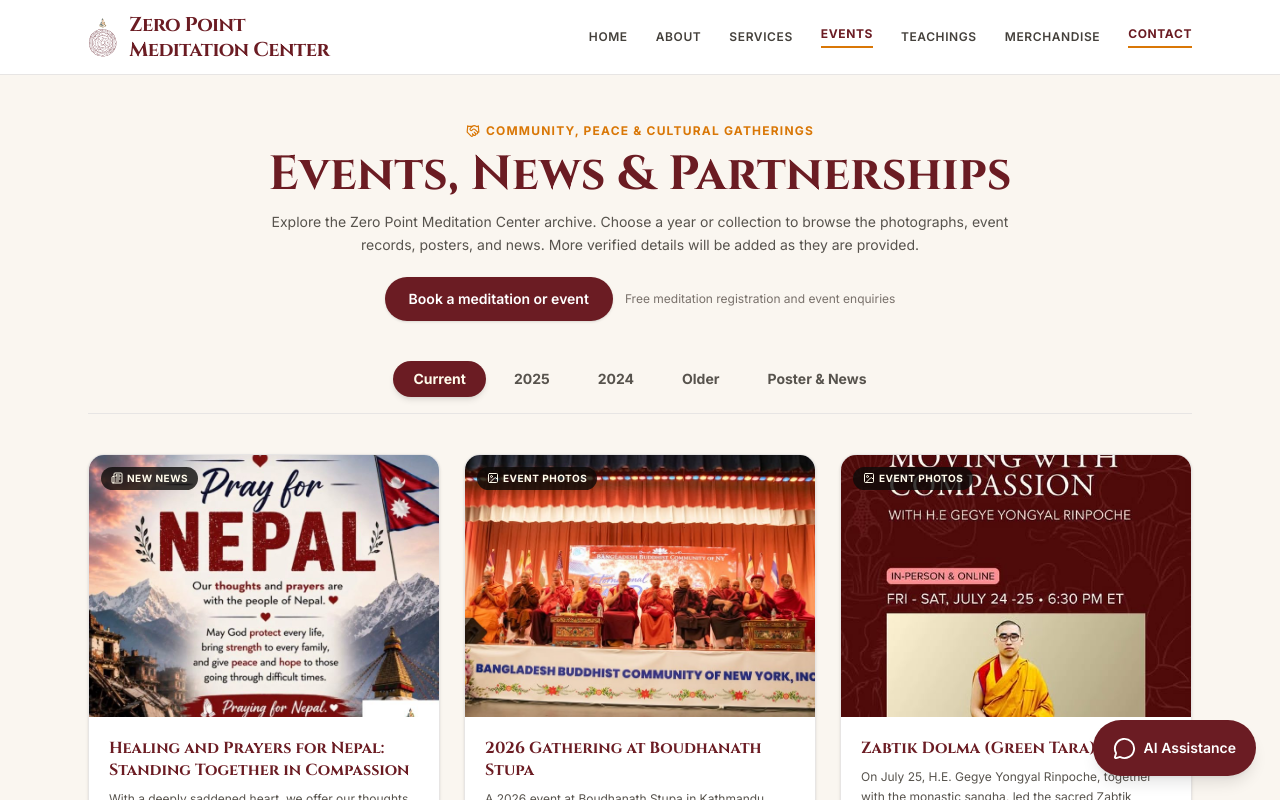
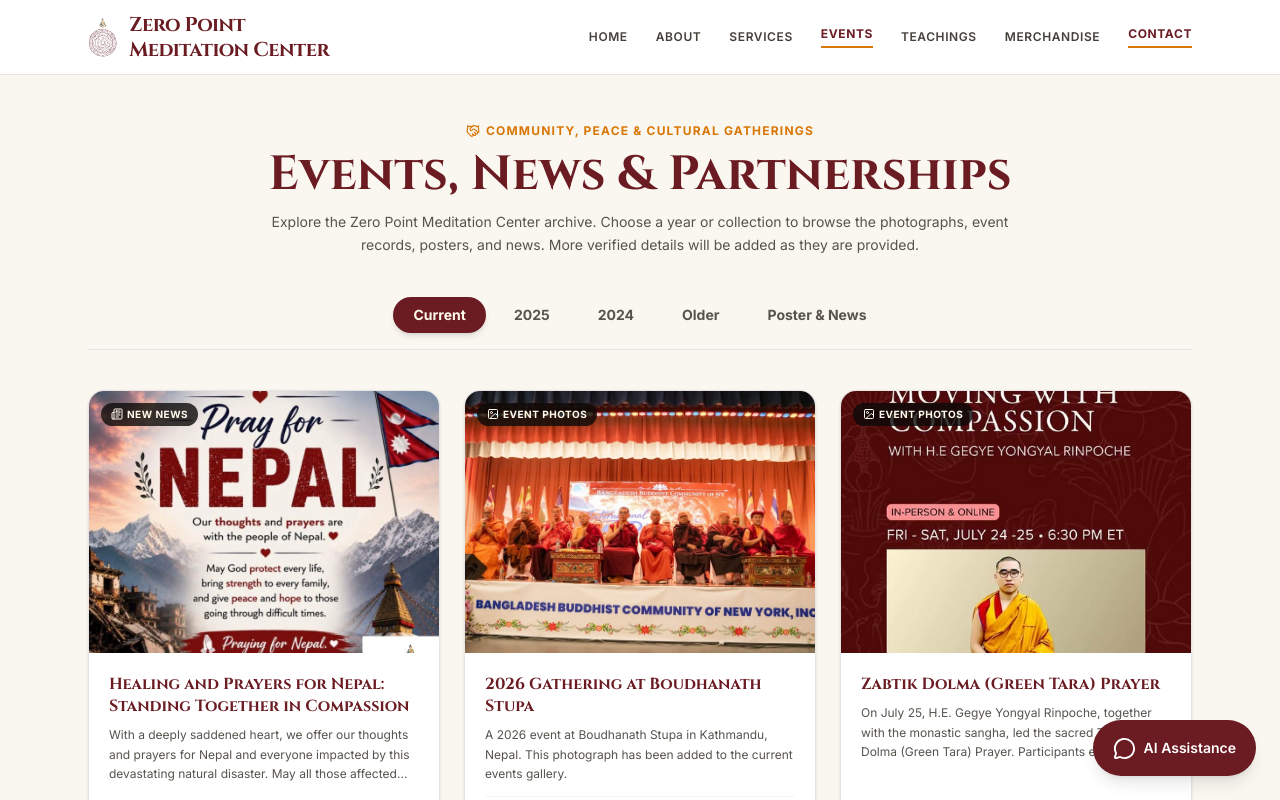
Before and after one commit to sherpaten/Zero-Point-Meditation-Center, a React (Vite) app in the folder zero-point-meditation/: page /events in a window 1280 px wide. Shown: the top 800 px of the page. Built offline with nearby package versions, Linux system fonts and the light colour scheme.

Commit message:
Remove booking entry point from Events archive page

```diff
--- a/zero-point-meditation/src/pages/Events.jsx
+++ b/zero-point-meditation/src/pages/Events.jsx
@@ -1,5 +1,4 @@
 import React, { useState } from 'react';
-import BookingModal from '../components/BookingModal.jsx';
 import { Helmet } from 'react-helmet-async';
 import { motion, AnimatePresence } from 'framer-motion';
 import { Calendar, MapPin, Image as ImageIcon, FileText, Newspaper, X, Eye, Handshake, ChevronLeft, ChevronRight } from 'lucide-react';
@@ -355,7 +354,6 @@
 export default function Events() {
   const [filter, setFilter] = useState('Current');
   const [selectedMedia, setSelectedMedia] = useState(null);
-  const [bookingOpen, setBookingOpen] = useState(false);
   const filteredItems = galleryItems.filter((item) => item.group === filter);
 
   const getBadgeIcon = (type) => {
@@ -393,10 +391,6 @@
         <p className="text-stone-600 text-sm leading-relaxed">
           Explore the Zero Point Meditation Center archive. Choose a year or collection to browse the photographs, event records, posters, and news. More verified details will be added as they are provided.
         </p>
-        <div className="flex flex-col items-center gap-3 pt-2 sm:flex-row sm:justify-center">
-          <button type="button" onClick={() => setBookingOpen(true)} className="rounded-full bg-buddhist-burgundy px-6 py-3 text-sm font-semibold text-white shadow-sm transition hover:opacity-90">Book a meditation or event</button>
-          <span className="text-xs text-stone-500">Free meditation registration and event enquiries</span>
-        </div>
       </motion.header>
 
       {/* Archive navigation follows the requested order. */}
@@ -459,8 +453,6 @@
         )}
       </motion.section>
 
-      <BookingModal open={bookingOpen} onClose={() => setBookingOpen(false)} initialType="event" initialService="Free Morning Meditation" />
-
       <AnimatePresence>
         {selectedMedia && (
           <motion.div initial={{ opacity: 0 }} animate={{ opacity: 1 }} exit={{ opacity: 0 }}
```
